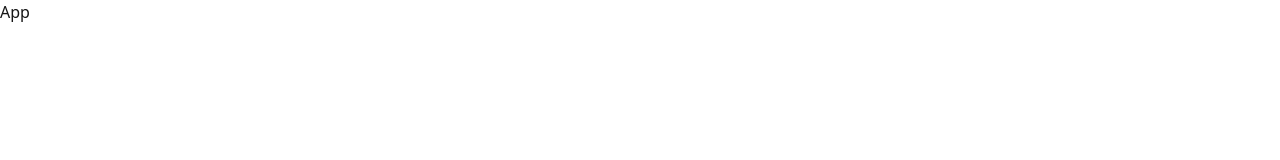
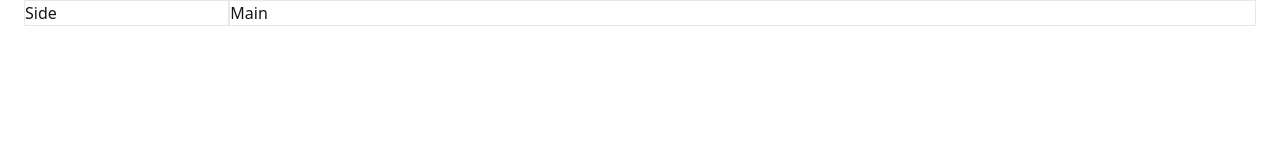
Before and after one commit to mohammadfallah7/react-todo-app, a React (Vite) app: page / in a window 1280 px wide. Shown: the top 160 px of the page. Built offline with nearby package versions, Linux system fonts and the light colour scheme.

Commit message:
implement main layout

```diff
--- a/src/App.tsx
+++ b/src/App.tsx
@@ -1,5 +1,10 @@
 const App = () => {
-  return <div>App</div>;
+  return (
+    <div className="container mx-auto px-4 sm:px-6 grid grid-cols-6">
+      <div className="col-span-1 border hidden sm:block">Side</div>
+      <div className="col-span-6 sm:col-span-5 border">Main</div>
+    </div>
+  );
 };
 
 export default App;
```
